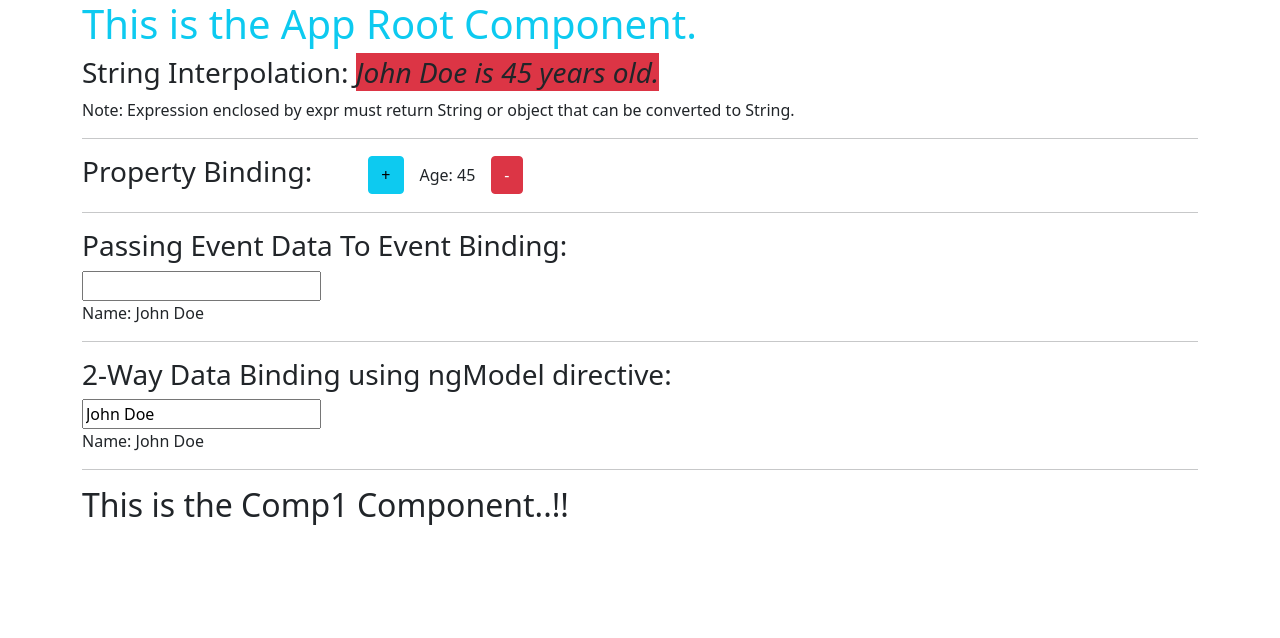
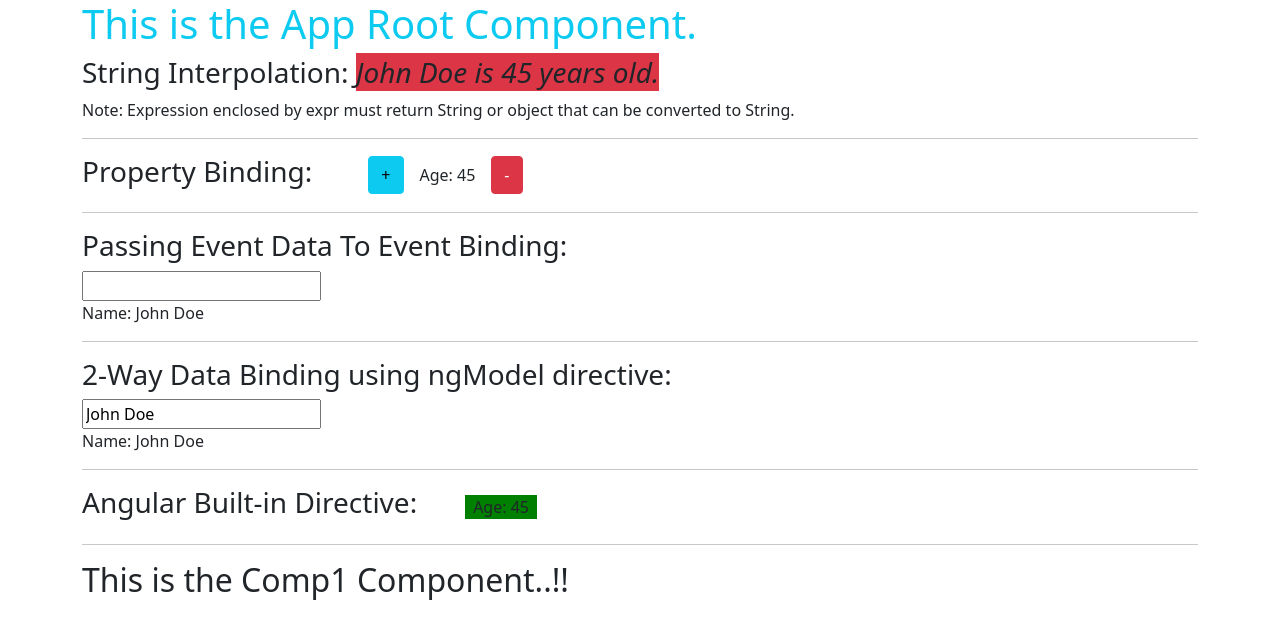
Before and after one commit to KOHTheCodeMaster/core-angular, an Angular app: page / in a window 1280 px wide. Shown: the top 638 px of the page. Built offline with nearby package versions, Linux system fonts and the light colour scheme.

Commit message:
7th Commit - Angular Built-in Directives
Signed-off-by: kohthecodemaster <kohthecodemaster@gmail.com>

```diff
--- a/src/app/binding/binding.component.html
+++ b/src/app/binding/binding.component.html
@@ -31,3 +31,23 @@
   <input id="inputName2" type="text" [(ngModel)]="name">
   <p>Name: {{ name }}</p>
 </div>
+<hr>
+
+<div class="d-flex align-items-center">
+  <h3>Angular Built-in Directive:</h3>
+
+  <!--  <div [ngStyle]="{ 'background-color': getAgeBGColor() }" class="ms-5">-->
+  <div [ngStyle]="{ backgroundColor: getAgeBGColor() }" class="ms-5">
+    <!--  If disableAgePlus is true  -->
+    <p *ngIf="disableAgePlus; else minAgeLimitReached">Max. Age Limit Reached!</p>
+    <!--  Else If disableAgeMinus is true  -->
+    <ng-template #minAgeLimitReached>
+      <p *ngIf="disableAgeMinus; else validAge">Min. Age Limit Reached!</p>
+    </ng-template>
+    <!--  Else  -->
+    <ng-template #validAge>
+      <!--  ngStyle  -->
+      <p class="mx-2">Age: {{ getAge() }}</p>
+    </ng-template>
+  </div>
+</div>
--- a/src/app/binding/binding.component.ts
+++ b/src/app/binding/binding.component.ts
@@ -17,8 +17,11 @@ export class BindingComponent implements OnInit {
     setTimeout(() => {
       this.disableAgePlus = false;
       this.disableAgeMinus = false;
-    }, 2000);
+    }, 1000);
 
+  }
+
+  ngOnInit(): void {
   }
 
   incrementAge() {
@@ -37,10 +40,12 @@ export class BindingComponent implements OnInit {
     return this.age;
   }
 
-  ngOnInit(): void {
-  }
-
   updateName(event: Event) {
     this.name = (<HTMLInputElement>event.target).value;
   }
+
+  getAgeBGColor(): string {
+    return (this.age == 50 || this.age == 40) ? 'red' : 'green';
+  }
+
 }
```
Also changed, not shown: 1 other file (tests, documents, lock files or other folders).
